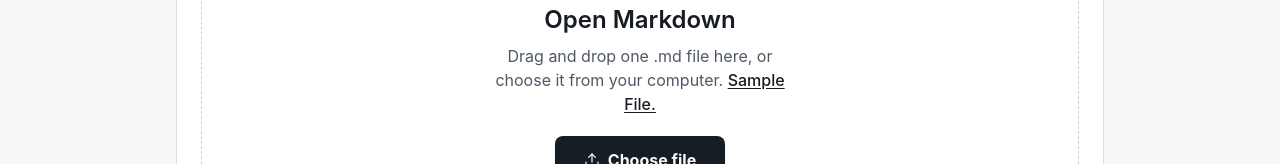
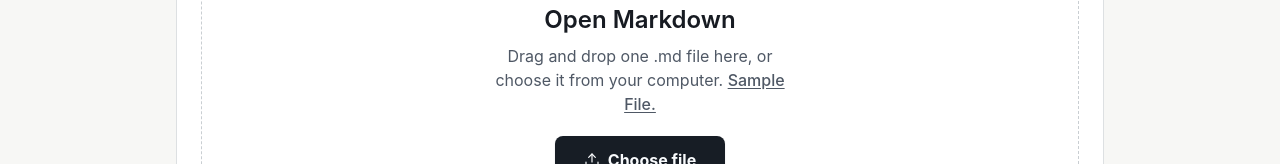
Before and after one commit to mohitpandeyin/fe-assessment, a React (Vite) app: page / in a window 1280 px wide. Shown: the part 344-508 px from the top of the page. Built offline with nearby package versions, Linux system fonts and the light colour scheme.

Commit message:
style: match sample link text color

```diff
--- a/src/features/document/upload-panel.jsx
+++ b/src/features/document/upload-panel.jsx
@@ -69,7 +69,7 @@ export function UploadPanel({
           <p className="upload-panel__description mt-2 text-ink-secondary">
             Drag and drop one .md file here, or choose it from your computer.{' '}
             <a
-              className="font-medium text-ink underline underline-offset-2"
+              className="font-medium text-inherit underline underline-offset-2"
               download="sample-file.md"
               href="/sample-file.md"
             >
```
